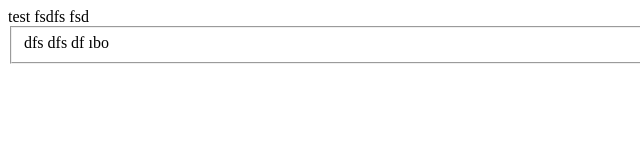
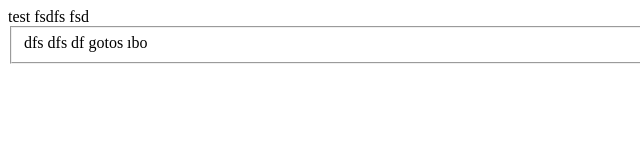
Before and after one commit to Semih1907temur/semih, a plain HTML site: page index.html in a window 1280 px wide. Shown: the full height of the page, 0-640 px from the left. Drawn offline with Linux system fonts and the light colour scheme.

Commit message:
testtttt

```diff
--- a/index.html
+++ b/index.html
@@ -4,5 +4,5 @@ fsd
 <fieldset>dfs
     dfs
     df
-    ıbo
+     gotos ıbo
 </fieldset>
```
